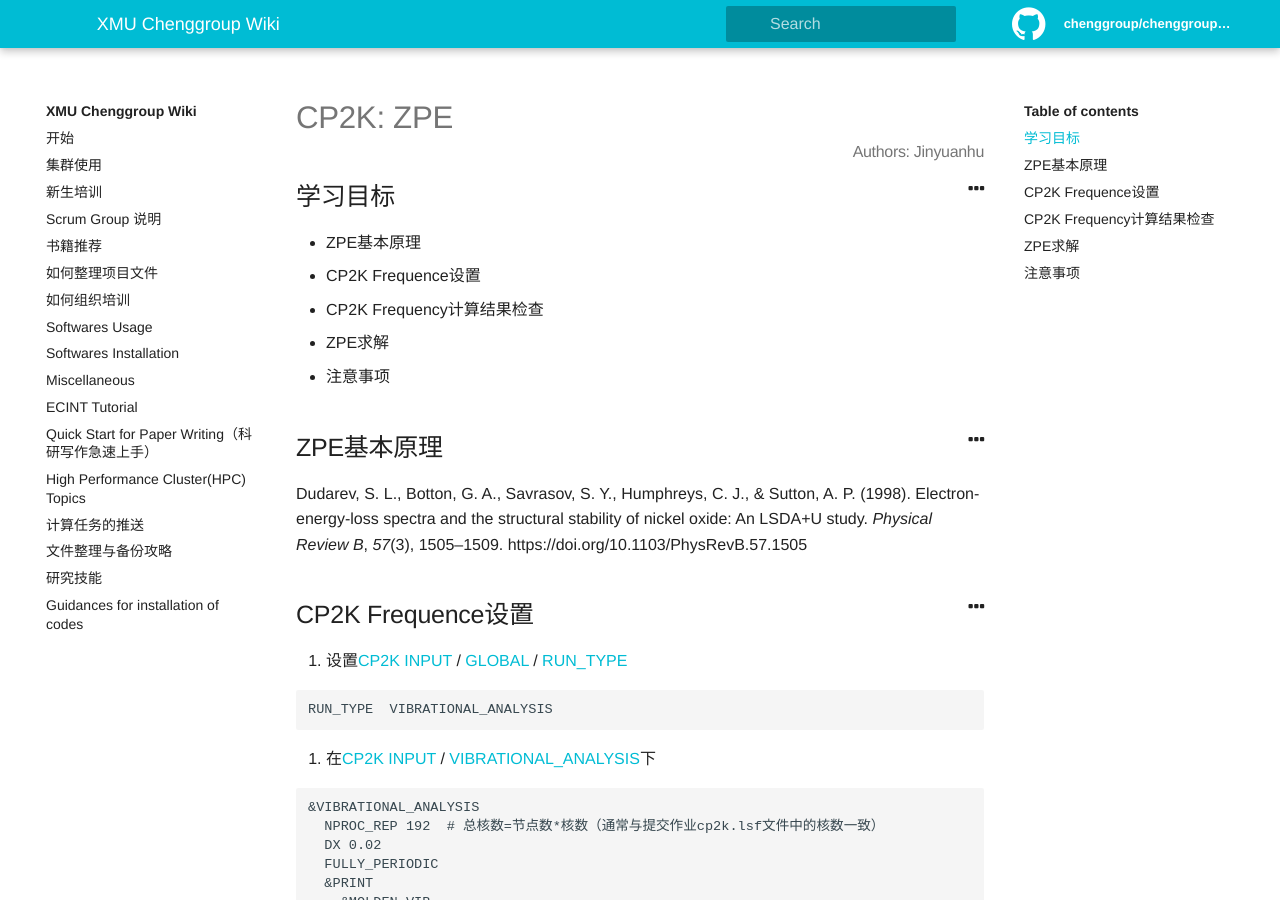
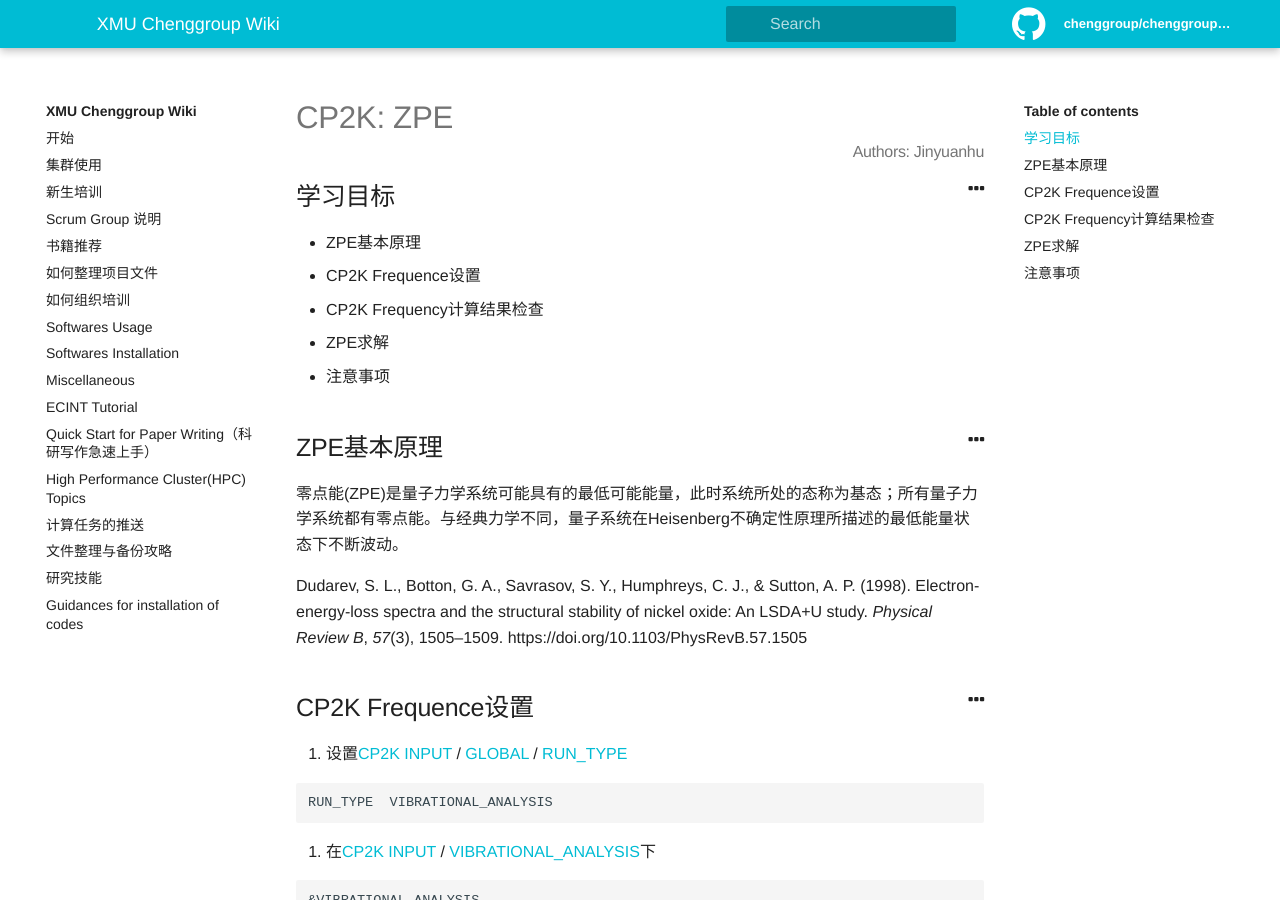
Before and after one commit to chenggroup/chenggroup.github.io, a Jekyll site: the page built from _wiki/Softwares Usage/cp2k-zpe.md, in a window 1280 px wide and 900 px high. Built offline with Jekyll 4.4.1, drawn with Linux system fonts in a browser that asks for light colours; formulas are drawn with MathJax 3.

Commit message:
Update cp2k-zpe.md

```diff
--- a/_wiki/Softwares Usage/cp2k-zpe.md
+++ b/_wiki/Softwares Usage/cp2k-zpe.md
@@ -21,6 +21,8 @@ authors: Jinyuanhu
 
 
 ## ZPE基本原理
+
+零点能(ZPE)是量子力学系统可能具有的最低可能能量，此时系统所处的态称为基态；所有量子力学系统都有零点能。与经典力学不同，量子系统在Heisenberg不确定性原理所描述的最低能量状态下不断波动。
 
 Dudarev, S. L., Botton, G. A., Savrasov, S. Y., Humphreys, C. J., & Sutton, A. P. (1998). Electron-energy-loss spectra and the structural stability of nickel oxide: An LSDA+U study. *Physical Review B*, *57*(3), 1505–1509. https://doi.org/10.1103/PhysRevB.57.1505
 
```
